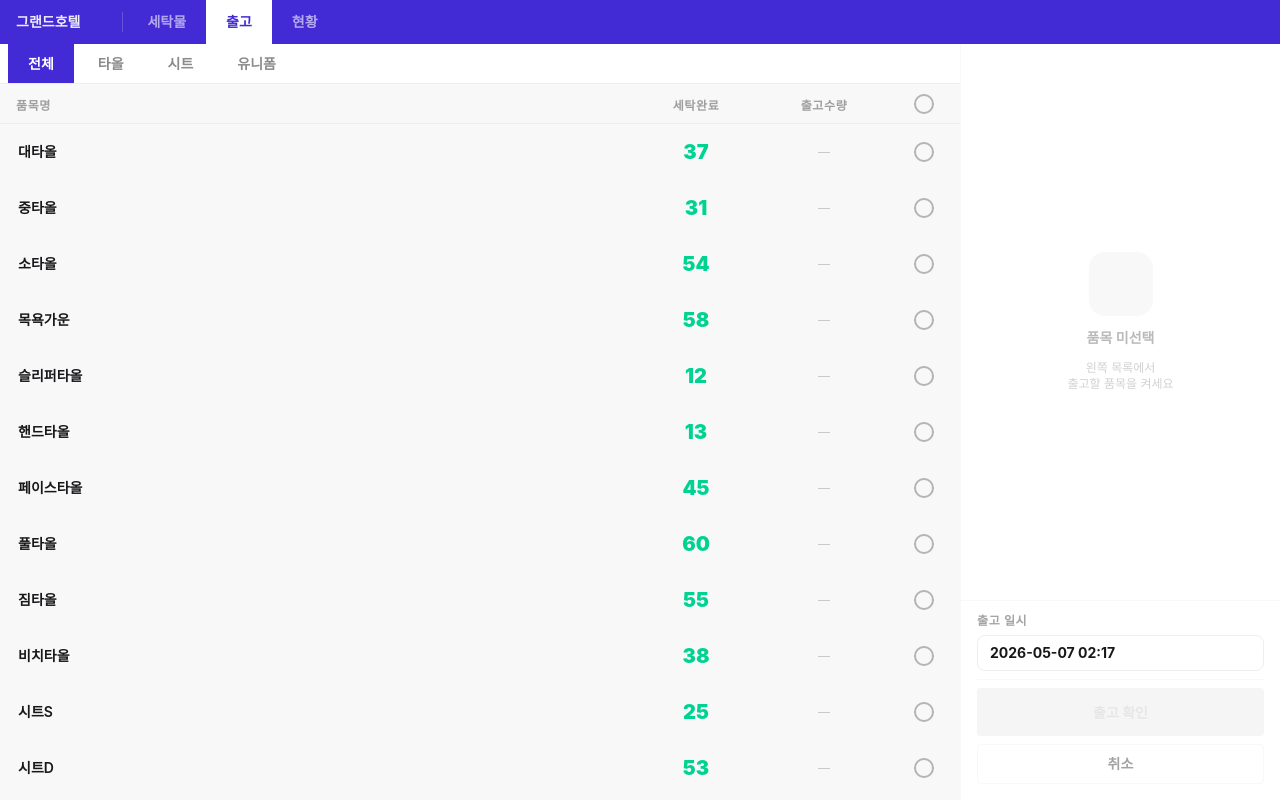
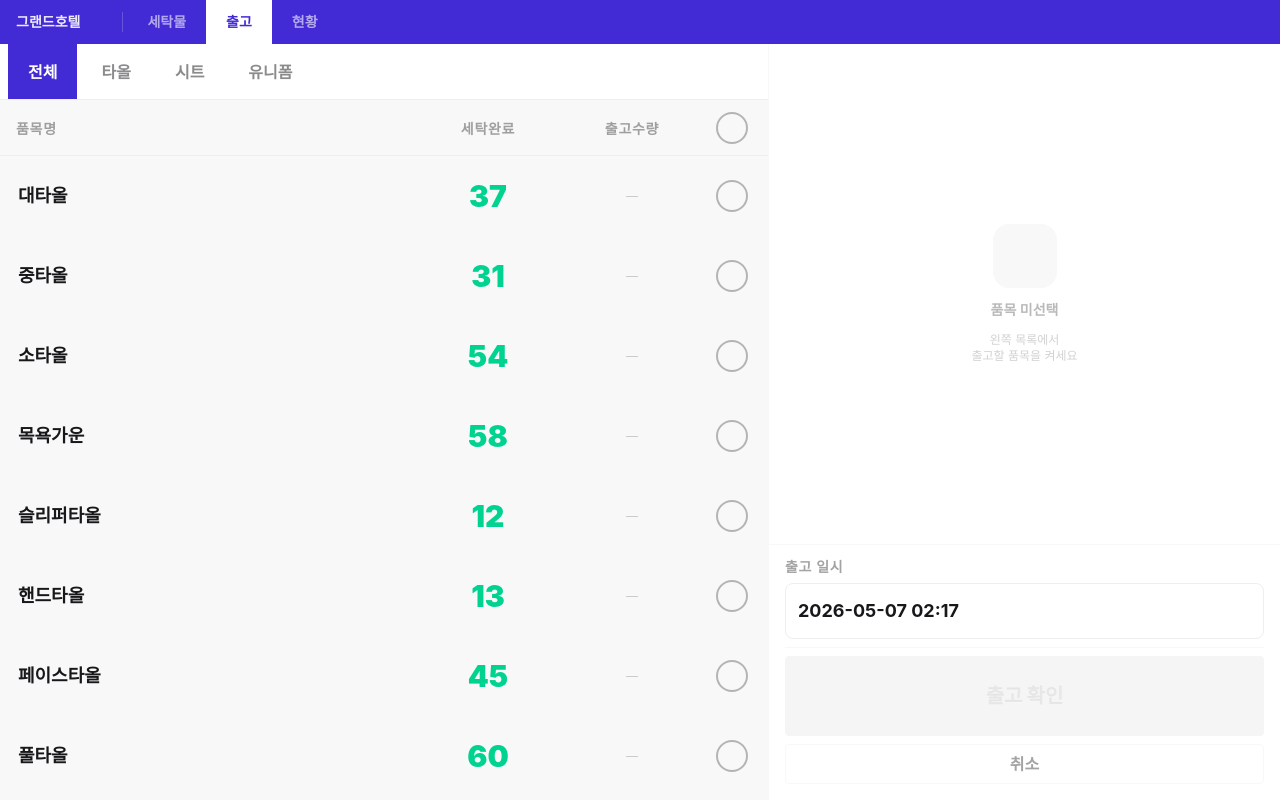
Before and after one commit to solidon-dev/wash-desk, a SvelteKit app: page /shipout in a window 1280 px wide. Built offline with nearby package versions, Linux system fonts and the light colour scheme; some icons are missing.

Commit message:
style: 출고 탭 마트 계산대 스타일 UI 전면 개편

```diff
--- a/src/routes/shipout/+page.svelte
+++ b/src/routes/shipout/+page.svelte
@@ -137,11 +137,11 @@
   <div class="flex-1 flex flex-col min-h-0">
 
     <!-- 카테고리 탭 -->
-    <div class="h-10 bg-base-100 border-b border-base-300 px-2 shrink-0 flex items-center gap-1">
+    <div class="h-14 bg-base-100 border-b border-base-300 px-2 shrink-0 flex items-center gap-1">
       {#each categories as cat (cat.key)}
         <button
           type="button"
-          class="px-5 h-full text-sm font-semibold transition-colors rounded-none
+          class="px-5 h-full text-base font-bold transition-colors rounded-none
             {activeCategory === cat.key
               ? 'bg-primary text-white'
               : 'text-base-content/50 hover:bg-base-200 hover:text-base-content'}"
@@ -152,26 +152,26 @@
 
     <!-- 컬럼 헤더 -->
     {#if filteredItems.length > 0}
-      <div class="h-10 bg-base-200 border-b border-base-300 px-4 shrink-0 flex items-center">
+      <div class="h-14 bg-base-200 border-b border-base-300 px-4 shrink-0 flex items-center">
         <div class="flex-1 min-w-0">
-          <span class="text-xs font-semibold text-base-content/40 uppercase tracking-wider">품목명</span>
+          <span class="text-sm font-semibold text-base-content/40 uppercase tracking-wider">품목명</span>
         </div>
-        <div class="w-24 text-center shrink-0">
-          <span class="text-xs font-semibold text-base-content/40 uppercase tracking-wider">세탁완료</span>
+        <div class="w-32 text-center shrink-0">
+          <span class="text-sm font-semibold text-base-content/40 uppercase tracking-wider">세탁완료</span>
         </div>
         <div class="w-40 text-center shrink-0">
-          <span class="text-xs font-semibold text-base-content/40 uppercase tracking-wider">출고수량</span>
+          <span class="text-sm font-semibold text-base-content/40 uppercase tracking-wider">출고수량</span>
         </div>
         <div class="w-10 shrink-0 flex items-center justify-center">
           <button
             type="button"
-            class="w-5 h-5 rounded-full border-2 transition-all duration-150 flex items-center justify-center
+            class="w-8 h-8 rounded-full border-2 transition-all duration-150 flex items-center justify-center
               {isAllSelected ? 'bg-primary border-primary' : 'border-base-content/30 hover:border-primary'}"
             onclick={toggleSelectAll}
             title={isAllSelected ? '전체 해제' : '전체 선택'}
           >
             {#if isAllSelected}
-              <Icon icon="heroicons:check" class="w-3 h-3 text-primary-content" />
+              <Icon icon="heroicons:check" class="w-5 h-5 text-primary-content" />
             {/if}
           </button>
         </div>
@@ -193,7 +193,7 @@
           <div
             role="button"
             tabindex="0"
-            class="flex items-center min-h-14 px-4 border-b border-base-200 transition-colors cursor-pointer
+            class="flex items-center min-h-20 px-4 border-b border-base-200 transition-colors cursor-pointer
               {isSel
                 ? 'bg-primary/5 border-l-2 border-l-primary'
                 : 'hover:bg-base-200/60 border-l-2 border-l-transparent'}"
@@ -202,12 +202,12 @@
           >
             <!-- 품목명 -->
             <div class="flex-1 min-w-0">
-              <p class="text-sm font-semibold {isSel ? 'text-primary' : 'text-base-content'}">{item.name}</p>
+              <p class="text-lg font-bold {isSel ? 'text-primary' : 'text-base-content'}">{item.name}</p>
             </div>
 
             <!-- 세탁완료 수량 -->
-            <div class="w-24 text-center shrink-0">
-              <span class="text-xl font-black {item.counts.completed === 0 ? 'text-base-content/20' : 'text-success'}">{item.counts.completed}</span>
+            <div class="w-32 text-center shrink-0">
+              <span class="text-3xl font-black {item.counts.completed === 0 ? 'text-base-content/20' : 'text-success'}">{item.counts.completed}</span>
             </div>
 
             <!-- 출고수량 컨트롤 -->
@@ -215,17 +215,17 @@
               {#if isSel}
                 <button
                   aria-label="수량 감소"
-                  class="btn btn-xs btn-square"
+                  class="btn btn-sm btn-square"
                   onclick={(e) => { e.stopPropagation(); adjustQty(item.id, -1); }}
                 >−</button>
                 <button
                   aria-label="수량 직접 입력"
-                  class="min-w-10 px-2 h-8 rounded-lg border-2 border-primary text-primary font-black text-lg text-center transition-colors hover:bg-primary/5"
+                  class="min-w-16 px-2 h-10 rounded-lg border-2 border-primary text-primary font-black text-2xl text-center transition-colors hover:bg-primary/5"
                   onclick={(e) => { e.stopPropagation(); openNumpad(item.id); }}
                 >{qty}</button>
                 <button
                   aria-label="수량 증가"
-                  class="btn btn-xs btn-square btn-primary"
+                  class="btn btn-sm btn-square btn-primary"
                   onclick={(e) => { e.stopPropagation(); adjustQty(item.id, 1); }}
                 >+</button>
               {:else}
@@ -235,10 +235,10 @@
 
             <!-- 체크 서클 -->
             <div class="w-10 shrink-0 flex justify-center">
-              <div class="w-5 h-5 rounded-full border-2 transition-all duration-150 flex items-center justify-center
+              <div class="w-8 h-8 rounded-full border-2 transition-all duration-150 flex items-center justify-center
                 {isSel ? 'bg-primary border-primary' : 'border-base-content/30'}">
                 {#if isSel}
-                  <Icon icon="heroicons:check" class="w-3 h-3 text-primary-content" />
+                  <Icon icon="heroicons:check" class="w-5 h-5 text-primary-content" />
                 {/if}
               </div>
             </div>
@@ -249,7 +249,7 @@
   </div>
 
   <!-- ── 출고 확인 패널 (데스크탑) ── -->
-  <aside class="hidden md:flex flex-col w-80 bg-base-100 border-l border-base-200 shrink-0 min-h-0">
+  <aside class="hidden md:flex flex-col w-2/5 bg-base-100 border-l border-base-200 shrink-0 min-h-0">
 
     <div class="flex-1 overflow-y-auto flex flex-col min-h-0 shrink">
 
@@ -266,17 +266,17 @@
 
     <!-- 선택 품목 요약 -->
       {#if selectedEntries.length > 0}
-        <div class="px-4 py-3 border-b border-base-200 shrink-0">
-          <p class="text-xs font-semibold text-base-content/40 uppercase tracking-wider mb-2">선택 요약</p>
+        <div class="px-6 py-5 border-b border-base-200 shrink-0">
+          <p class="text-sm font-bold text-base-content/40 uppercase tracking-wider mb-2">선택 요약</p>
           <div class="flex items-center justify-between px-3 py-3 rounded-xl bg-base-200">
             <div>
               <p class="text-xs text-base-content/40 mb-0.5">품목 수</p>
-              <p class="text-lg font-black text-base-content">{selectedEntries.length}<span class="text-xs font-medium ml-1 text-base-content/40">종</span></p>
+              <p class="text-4xl font-black text-base-content">{selectedEntries.length}<span class="text-sm font-medium ml-1 text-base-content/40">종</span></p>
             </div>
             <div class="w-px h-8 bg-base-300"></div>
             <div class="text-right">
               <p class="text-xs text-base-content/40 mb-0.5">총 수량</p>
-              <p class="text-lg font-black text-primary">{totalSelectedQty}<span class="text-xs font-medium ml-1 text-primary/70">개</span></p>
+              <p class="text-4xl font-black text-primary">{totalSelectedQty}<span class="text-sm font-medium ml-1 text-primary/70">개</span></p>
             </div>
           </div>
         </div>
@@ -285,44 +285,44 @@
       <!-- 숫자패드 영역 -->
       {#if editingItemId !== null}
         {@const editItem = store.laundryItems.find((i: LaundryItem) => i.id === editingItemId)}
-        <div class="px-4 py-3 border-b border-base-200 shrink-0">
+        <div class="px-6 py-5 border-b border-base-200 shrink-0">
           <div class="flex items-center justify-between mb-2">
-            <p class="text-xs font-semibold text-base-content/40 uppercase tracking-wider">
+            <p class="text-sm font-bold text-base-content/40 uppercase tracking-wider">
               수량 입력 — <span class="text-primary font-bold normal-case">{editItem?.name}</span>
             </p>
             <span class="text-xs text-base-content/50">최대 {editItem?.counts.completed ?? 0}개</span>
           </div>
           <!-- 디스플레이 -->
-          <div class="h-12 rounded-lg bg-base-200 border-2 border-primary flex items-center px-4 mb-2">
-            <span class="text-2xl font-black text-base-content flex-1 text-right tracking-widest">
+          <div class="h-20 rounded-lg bg-base-200 border-2 border-primary flex items-center px-4 mb-2">
+            <span class="text-5xl font-black text-base-content flex-1 text-right tracking-widest">
               {numpadValue === '' ? '0' : numpadValue}
             </span>
             <span class="text-xs text-base-content/40 ml-2">개</span>
           </div>
           <!-- 숫자패드 그리드 -->
-          <div class="grid grid-cols-3 gap-1.5 select-none">
-            {#each (['7','8','9','4','5','6','1','2','3','0','back','clear'] as const) as key, i (i)}
+          <div class="grid grid-cols-3 gap-2 select-none">
+            {#each (['1','2','3','4','5','6','7','8','9','back','0','clear'] as const) as key, i (i)}
               {#if key === 'clear'}
                 <button type="button"
-                  class="h-12 rounded-lg font-bold text-lg btn btn-error btn-outline"
+                  class="h-20 rounded-lg font-black text-3xl btn btn-error btn-outline"
                   onclick={() => { numpadValue = ''; }}
                 >전체삭제</button>
               {:else if key === 'back'}
                 <button type="button"
-                  class="h-12 rounded-lg font-bold text-lg btn btn-ghost border border-base-300 flex items-center justify-center gap-1"
+                  class="h-20 rounded-lg font-black text-3xl btn btn-ghost border border-base-300 flex items-center justify-center gap-1"
                   onclick={() => { numpadValue = numpadValue.slice(0, -1); }}
                 >
                   <Icon icon="heroicons:backspace" class="w-5 h-5" />
                 </button>
               {:else}
                 <button type="button"
-                  class="h-12 rounded-lg font-bold text-lg btn btn-ghost border border-base-300 bg-base-100 hover:bg-base-200"
+                  class="h-20 rounded-lg font-black text-3xl btn btn-ghost border border-base-300 bg-base-100 hover:bg-base-200"
                   onclick={() => { if (numpadValue.length < 6) numpadValue = numpadValue + key; }}
                 >{key}</button>
               {/if}
             {/each}
             <button type="button"
-              class="h-12 rounded-lg font-bold text-lg btn btn-primary col-span-3 mt-1"
+              class="h-20 rounded-lg font-black text-xl btn btn-primary col-span-3 mt-1"
               onclick={() => handleNumpadConfirm(numpadValue)}
             >확인</button>
           </div>
@@ -336,15 +336,15 @@
     <div class="px-4 pt-3 pb-4 border-t border-base-200 space-y-2 shrink-0">
       <!-- 출고 일시 -->
       <div class="pb-2 border-b border-base-200">
-        <p class="text-xs font-semibold text-base-content/40 uppercase tracking-wider mb-1.5">출고 일시</p>
+        <p class="text-sm font-bold text-base-content/40 uppercase tracking-wider mb-1.5">출고 일시</p>
         <button
           type="button"
-          class="h-9 px-3 w-full rounded-lg border border-base-300 bg-base-100 text-sm font-bold text-base-content hover:bg-base-200 transition-colors text-left"
+          class="h-14 px-3 w-full rounded-lg border border-base-300 bg-base-100 text-lg font-bold text-base-content hover:bg-base-200 transition-colors text-left"
           onclick={() => showShippedAtPicker = true}
         >{shippedAtLocal.replace('T', ' ')}</button>
       </div>
       <button
-        class="btn btn-primary w-full h-12 font-bold
+        class="btn btn-primary w-full h-20 text-xl font-black
           {selectedEntries.length === 0 ? 'btn-disabled opacity-40' : 'shadow-sm'}"
         disabled={selectedEntries.length === 0}
         onclick={() => { confirmShipout(); void goto('/history'); }}
@@ -357,7 +357,7 @@
         {/if}
       </button>
       <button
-        class="btn btn-ghost w-full font-bold text-sm text-base-content/40 border border-base-200"
+        class="btn btn-ghost w-full font-bold text-base text-base-content/40 border border-base-200"
         onclick={() => void goto('/')}
       >취소</button>
     </div>
```
